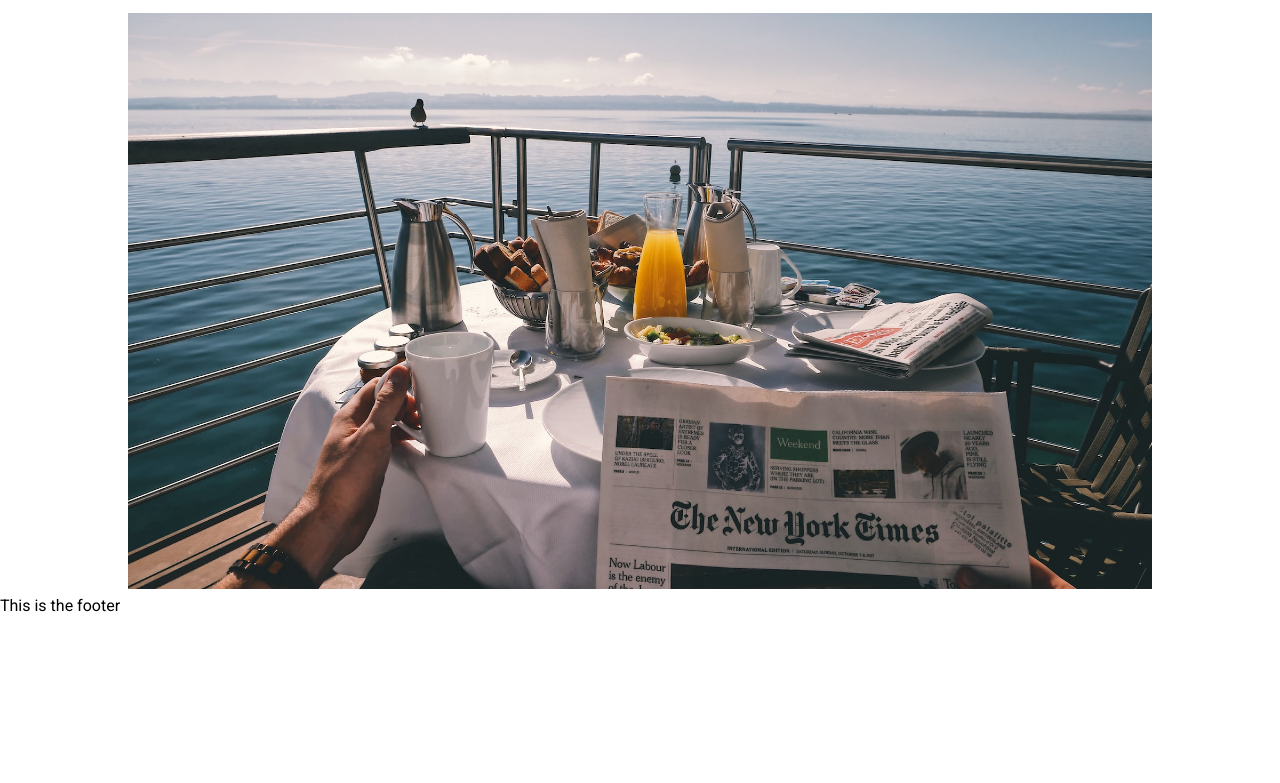
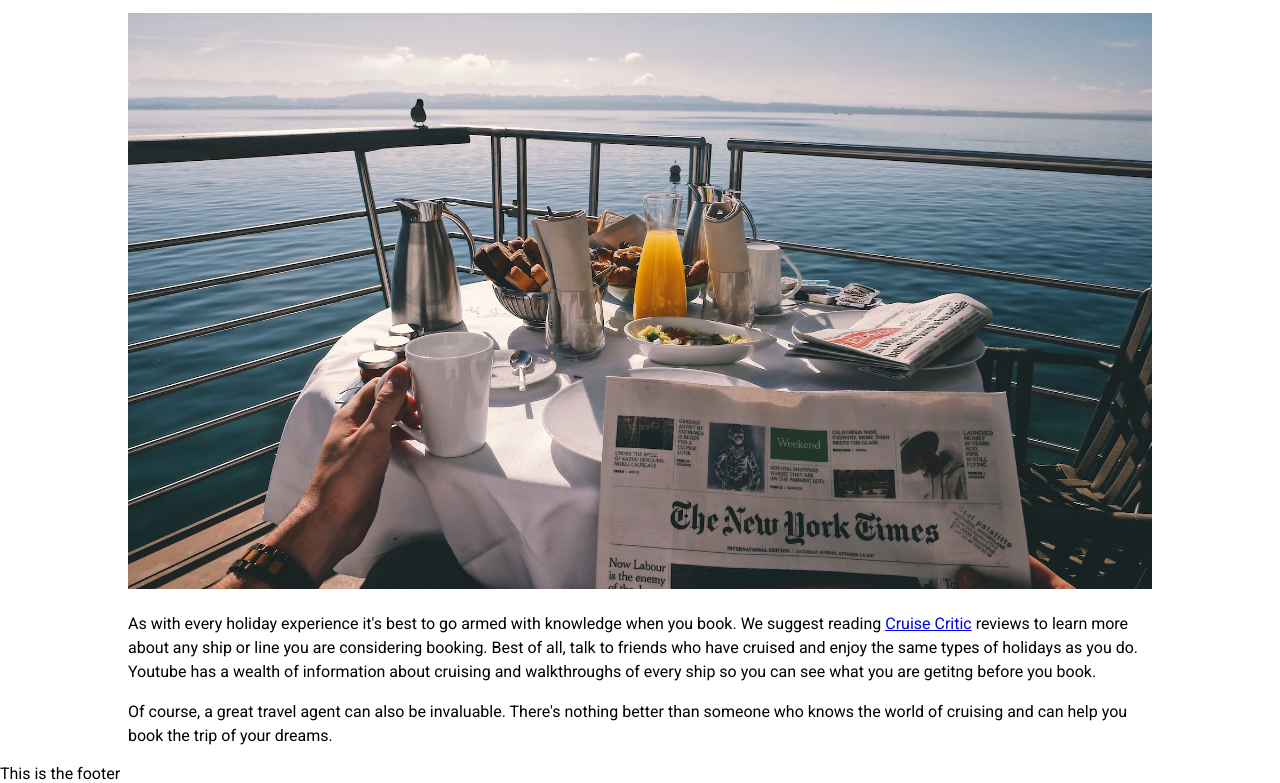
Before and after one commit to beccyv/NanoDegreeBlog, a plain HTML site: page blog-post.html in a window 1280 px wide. Shown: the part 1766-2549 px from the top of the page. Before the commit the page ends 2381 px from the top, so only its background shows below. Drawn offline with Linux system fonts and the light colour scheme.

Commit message:
finsh blog post text

```diff
--- a/blog-post.html
+++ b/blog-post.html
@@ -85,6 +85,23 @@
               src="images/reynier-carl-kqZH-B7IX7o-unsplash.jpeg"
               alt="Reading the paper and enjoying breakfast on a cruise ship"
             />
+            <p>
+              As with every holiday experience it's best to go armed with
+              knowledge when you book. We suggest reading
+              <a href="https://www.cruisecritic.co.uk/" target="_blank"
+                >Cruise Critic</a
+              >
+              reviews to learn more about any ship or line you are considering
+              booking. Best of all, talk to friends who have cruised and enjoy
+              the same types of holidays as you do. Youtube has a wealth of
+              information about cruising and walkthroughs of every ship so you
+              can see what you are getitng before you book.
+            </p>
+            <p>
+              Of course, a great travel agent can also be invaluable. There's
+              nothing better than someone who knows the world of cruising and
+              can help you book the trip of your dreams.
+            </p>
           </div>
         </div>
       </content>
```
